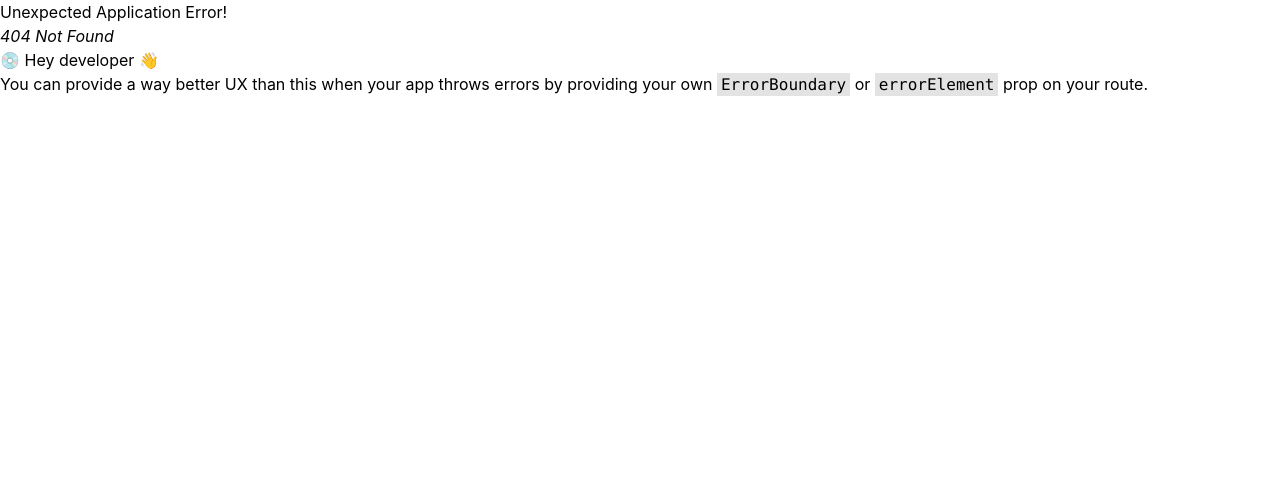
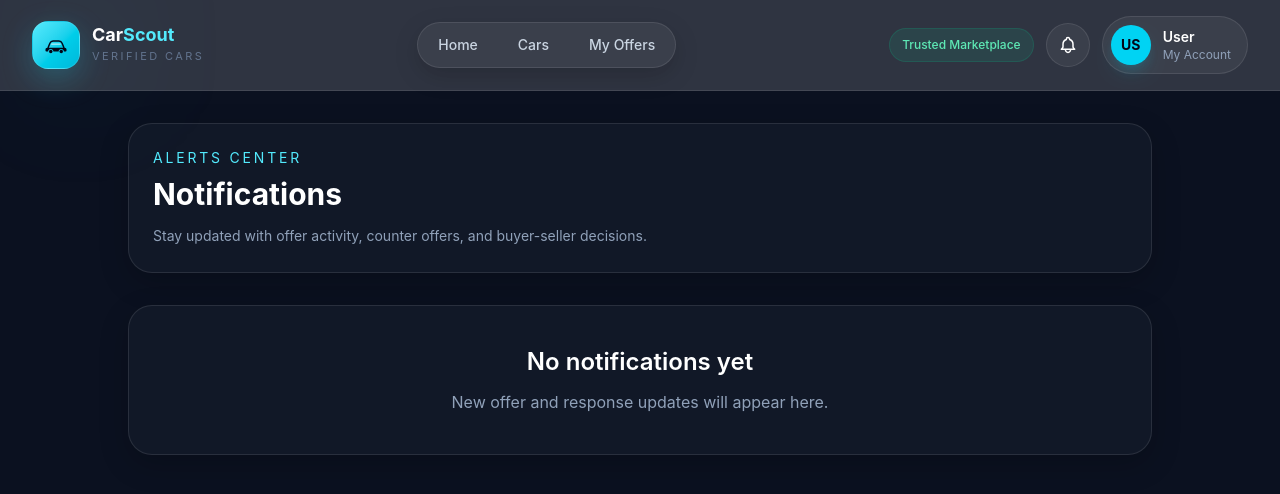
Before and after one commit to Chavda-Jay/Car_Scout-Frontend, a React (Vite) app: page /user/notifications in a window 1280 px wide. Before the commit this address had no page. Shown: the top 494 px of the page. Built offline with nearby package versions, Linux system fonts and the light colour scheme.

Commit message:
Notifications

```diff
--- a/src/components/user/UserNavbar.jsx
+++ b/src/components/user/UserNavbar.jsx
@@ -124,19 +124,27 @@
 
 import React, { useEffect, useMemo, useRef, useState } from "react";
 import { Link, Outlet, useLocation, useNavigate } from "react-router-dom";
+import API from "../../api/Api";
 
 export const UserNavbar = () => {
   const [isOpen, setIsOpen] = useState(false);
   const [isProfileOpen, setIsProfileOpen] = useState(false);
+  const [unreadCount, setUnreadCount] = useState(0);
+
   const navigate = useNavigate();
   const location = useLocation();
   const profileRef = useRef(null);
 
   const userName = localStorage.getItem("firstName") || "User";
+  const role = localStorage.getItem("role");
+  const user = JSON.parse(localStorage.getItem("user"));
+
   const initials = useMemo(
     () => userName.slice(0, 2).toUpperCase(),
     [userName]
   );
+
+  const basePath = role === "seller" ? "/seller" : "/user";
 
   useEffect(() => {
     const handleClickOutside = (event) => {
@@ -149,18 +157,35 @@ export const UserNavbar = () => {
     return () => document.removeEventListener("mousedown", handleClickOutside);
   }, []);
 
+  // Poll unread notification count for navbar badge
+  useEffect(() => {
+    const fetchUnreadCount = async () => {
+      try {
+        if (!user?._id) return;
+        const res = await API.get(`/notification/unread-count?userId=${user._id}`);
+        setUnreadCount(res.data.count || 0);
+      } catch (err) {
+        console.log("Notification count error:", err);
+      }
+    };
+
+    fetchUnreadCount();
+    const interval = setInterval(fetchUnreadCount, 5000);
+
+    return () => clearInterval(interval);
+  }, [user?._id]);
+
   const handleLogout = () => {
     localStorage.removeItem("token");
     localStorage.removeItem("role");
     localStorage.removeItem("firstName");
+    localStorage.removeItem("user");
     navigate("/");
   };
 
   const isActive = (path) => {
-    if (path === "/user") {
-      return (
-        location.pathname === "/user" || location.pathname === "/user/home"
-      );
+    if (path === basePath) {
+      return location.pathname === basePath;
     }
     return location.pathname.startsWith(path);
   };
@@ -178,7 +203,7 @@ export const UserNavbar = () => {
         <div className="relative mx-auto flex max-w-7xl items-center justify-between px-4 py-4 sm:px-6 lg:px-8">
           <div className="pointer-events-none absolute left-10 top-1/2 h-20 w-20 -translate-y-1/2 rounded-full bg-cyan-500/10 blur-3xl" />
 
-          <Link to="/user" className="relative flex items-center gap-3">
+          <Link to={basePath} className="relative flex items-center gap-3">
             <div className="flex h-12 w-12 items-center justify-center rounded-2xl border border-white/10 bg-gradient-to-br from-cyan-300 to-cyan-500 shadow-[0_10px_30px_rgba(34,211,238,0.25)] transition duration-300 hover:scale-105">
               <svg
                 xmlns="http://www.w3.org/2000/svg"
@@ -219,21 +244,60 @@ export const UserNavbar = () => {
           </Link>
 
           <div className="hidden items-center gap-2 rounded-full border border-white/10 bg-white/5 p-1 shadow-[0_8px_24px_rgba(0,0,0,0.18)] md:flex">
-            <Link to="/user" className={navClass("/user")}>
+            <Link to={basePath} className={navClass(basePath)}>
               Home
             </Link>
+
+            {role !== "seller" && (
               <Link to="/user/cars" className={navClass("/user/cars")}>
                 Cars
               </Link>
-            <Link to="/user/offers" className={navClass("/user/offers")}>
-              My Offers
+            )}
+
+            <Link to={`${basePath}/offers`} className={navClass(`${basePath}/offers`)}>
+              {role === "seller" ? "View Offers" : "My Offers"}
             </Link>
+
+            {role === "seller" && (
+              <Link
+                to="/seller/my-listings"
+                className={navClass("/seller/my-listings")}
+              >
+                My Listings
+              </Link>
+            )}
           </div>
 
           <div className="hidden items-center gap-3 md:flex">
             <div className="rounded-full border border-emerald-400/15 bg-emerald-400/10 px-3 py-2 text-xs font-medium text-emerald-300">
               Trusted Marketplace
             </div>
+
+            <Link
+              to={`${basePath}/notifications`}
+              className="relative flex h-11 w-11 items-center justify-center rounded-full border border-white/10 bg-white/5 transition duration-300 hover:bg-white/10"
+            >
+              <svg
+                xmlns="http://www.w3.org/2000/svg"
+                className="h-5 w-5 text-white"
+                fill="none"
+                viewBox="0 0 24 24"
+                stroke="currentColor"
+                strokeWidth="1.8"
+              >
+                <path
+                  strokeLinecap="round"
+                  strokeLinejoin="round"
+                  d="M14.857 17H20l-1.405-1.405A2.032 2.032 0 0118 14.158V11a6.002 6.002 0 00-4-5.659V5a2 2 0 10-4 0v.341C7.67 6.165 6 8.388 6 11v3.159c0 .538-.214 1.055-.595 1.436L4 17h5.143m5.714 0a3 3 0 11-5.714 0m5.714 0H9.143"
+                />
+              </svg>
+
+              {unreadCount > 0 && (
+                <span className="absolute -right-1 -top-1 flex h-5 min-w-[20px] items-center justify-center rounded-full bg-red-500 px-1 text-[10px] font-bold text-white">
+                  {unreadCount}
+                </span>
+              )}
+            </Link>
 
             <div className="relative" ref={profileRef}>
               <button
@@ -258,19 +322,19 @@ export const UserNavbar = () => {
                   </div>
 
                   <Link
-                    to="/user/profile"
+                    to={`${basePath}/offers`}
                     onClick={() => setIsProfileOpen(false)}
                     className="block px-4 py-3 text-sm text-slate-200 transition hover:bg-white/5"
                   >
-                    Profile
+                    {role === "seller" ? "View Offers" : "My Offers"}
                   </Link>
 
                   <Link
-                    to="/user/offers"
+                    to={`${basePath}/notifications`}
                     onClick={() => setIsProfileOpen(false)}
                     className="block px-4 py-3 text-sm text-slate-200 transition hover:bg-white/5"
                   >
-                    My Offers
+                    Notifications
                   </Link>
 
                   <button
@@ -288,7 +352,7 @@ export const UserNavbar = () => {
             onClick={() => setIsOpen(!isOpen)}
             className="flex h-10 w-10 items-center justify-center rounded-xl border border-white/10 bg-white/5 transition hover:bg-white/10 md:hidden"
           >
-            <span className="text-lg">{isOpen ? "✕" : "☰"}</span>
+            <span className="text-lg">{isOpen ? "X" : "☰"}</span>
           </button>
         </div>
 
@@ -299,13 +363,14 @@ export const UserNavbar = () => {
         >
           <div className="space-y-2 px-4 py-4">
             <Link
-              to="/user"
+              to={basePath}
               onClick={() => setIsOpen(false)}
               className="block rounded-xl px-4 py-3 text-slate-200 transition hover:bg-white/5"
             >
               Home
             </Link>
 
+            {role !== "seller" && (
               <Link
                 to="/user/cars"
                 onClick={() => setIsOpen(false)}
@@ -313,21 +378,32 @@ export const UserNavbar = () => {
               >
                 Cars
               </Link>
+            )}
 
             <Link
-              to="/user/offers"
+              to={`${basePath}/offers`}
               onClick={() => setIsOpen(false)}
               className="block rounded-xl px-4 py-3 text-slate-200 transition hover:bg-white/5"
             >
-              My Offers
+              {role === "seller" ? "View Offers" : "My Offers"}
             </Link>
 
+            {role === "seller" && (
               <Link
-              to="/user/profile"
+                to="/seller/my-listings"
                 onClick={() => setIsOpen(false)}
                 className="block rounded-xl px-4 py-3 text-slate-200 transition hover:bg-white/5"
               >
-              Profile
+                My Listings
+              </Link>
+            )}
+
+            <Link
+              to={`${basePath}/notifications`}
+              onClick={() => setIsOpen(false)}
+              className="block rounded-xl px-4 py-3 text-slate-200 transition hover:bg-white/5"
+            >
+              Notifications {unreadCount > 0 ? `(${unreadCount})` : ""}
             </Link>
 
             <button
--- a/src/pages/seller/SellerOffers.jsx
+++ b/src/pages/seller/SellerOffers.jsx
@@ -27,7 +27,7 @@ const SellerOffers = () => {
 
   const handleStatusChange = async (id, status) => {
     try {
-      await API.put(`/offer/${id}`, { status });
+      await API.put(`/offer/${id}`, { status, actionBy: "seller" });
 
       toast.success(`Offer ${status} ✅`);
 
@@ -47,6 +47,7 @@ const SellerOffers = () => {
     try {
       await API.put(`/offer/${id}`, {
         counterOffer: Number(counter),
+        actionBy: "seller"
       });
 
       toast.success("Counter sent 💰");
--- a/src/pages/user/Myoffers.jsx
+++ b/src/pages/user/Myoffers.jsx
@@ -30,7 +30,7 @@ const MyOffers = () => {
 
   const handleBuyerDecision = async (id, status) => {
     try {
-      await API.put(`/offer/${id}`, { status });
+      await API.put(`/offer/${id}`, { status, actionBy: "buyer" });
 
       toast.success(`You ${status} the offer ✅`);
 
--- /dev/null
+++ b/src/pages/user/Notifications.jsx
@@ -0,0 +1,166 @@
+import React, { useEffect, useState } from "react";
+import API from "../../api/Api";
+import { toast } from "react-toastify";
+
+const Notifications = () => {
+  const [notifications, setNotifications] = useState([]);
+  const [loading, setLoading] = useState(true);
+
+  const user = JSON.parse(localStorage.getItem("user"));
+  const role = localStorage.getItem("role");
+
+  const getNotifications = async () => {
+    try {
+      if (!user?._id) return;
+
+      const res = await API.get(`/notification?userId=${user._id}`);
+      setNotifications(res.data.data || []);
+    } catch (err) {
+      console.log("Notification fetch error:", err);
+      toast.error("Failed to load notifications");
+    } finally {
+      setLoading(false);
+    }
+  };
+
+  useEffect(() => {
+    getNotifications();
+  }, []);
+
+  const handleMarkAsRead = async (id) => {
+    try {
+      await API.put(`/notification/read/${id}`);
+
+      setNotifications((prev) =>
+        prev.map((item) =>
+          item._id === id ? { ...item, isRead: true } : item
+        )
+      );
+    } catch (err) {
+      console.log("Mark as read error:", err);
+    }
+  };
+
+  const handleMarkAllAsRead = async () => {
+    try {
+      await API.put("/notification/read-all", { userId: user._id });
+
+      setNotifications((prev) =>
+        prev.map((item) => ({ ...item, isRead: true }))
+      );
+
+      toast.success("All notifications marked as read");
+    } catch (err) {
+      console.log("Mark all as read error:", err);
+      toast.error("Failed to mark all as read");
+    }
+  };
+
+  const getRedirectPath = () => {
+    return role === "seller" ? "/seller/offers" : "/user/offers";
+  };
+
+  if (loading) {
+    return (
+      <div className="min-h-screen bg-[#0b1120] px-4 py-8 text-white sm:px-6 lg:px-10">
+        <p className="text-slate-400">Loading notifications...</p>
+      </div>
+    );
+  }
+
+  return (
+    <div className="min-h-screen bg-[#0b1120] px-4 py-8 text-white sm:px-6 lg:px-10">
+      <div className="mx-auto max-w-5xl">
+        <div className="mb-8 flex flex-col gap-4 rounded-3xl border border-white/10 bg-[#111827] p-6 shadow-[0_10px_30px_rgba(0,0,0,0.20)] sm:flex-row sm:items-center sm:justify-between">
+          <div>
+            <p className="text-sm uppercase tracking-[0.2em] text-cyan-300">
+              Alerts Center
+            </p>
+            <h1 className="mt-2 text-3xl font-bold">Notifications</h1>
+            <p className="mt-3 max-w-2xl text-sm leading-6 text-slate-400">
+              Stay updated with offer activity, counter offers, and buyer-seller decisions.
+            </p>
+          </div>
+
+          {notifications.length > 0 && (
+            <button
+              onClick={handleMarkAllAsRead}
+              className="rounded-xl bg-cyan-400 px-5 py-3 text-sm font-semibold text-slate-950 transition hover:bg-cyan-300"
+            >
+              Mark All Read
+            </button>
+          )}
+        </div>
+
+        {notifications.length === 0 ? (
+          <div className="rounded-3xl border border-white/10 bg-[#111827] p-10 text-center shadow-[0_10px_30px_rgba(0,0,0,0.20)]">
+            <h3 className="text-2xl font-semibold text-white">No notifications yet</h3>
+            <p className="mt-3 text-slate-400">
+              New offer and response updates will appear here.
+            </p>
+          </div>
+        ) : (
+          <div className="grid gap-4">
+            {notifications.map((item) => (
+              <div
+                key={item._id}
+                className={`rounded-3xl border p-5 shadow-[0_10px_30px_rgba(0,0,0,0.20)] transition ${
+                  item.isRead
+                    ? "border-white/10 bg-[#111827]"
+                    : "border-cyan-400/20 bg-cyan-400/5"
+                }`}
+              >
+                <div className="flex flex-col gap-4 sm:flex-row sm:items-start sm:justify-between">
+                  <div>
+                    <div className="flex items-center gap-3">
+                      <h3 className="text-lg font-bold text-white">{item.title}</h3>
+                      {!item.isRead && (
+                        <span className="rounded-full bg-red-500 px-2 py-1 text-[10px] font-bold uppercase text-white">
+                          New
+                        </span>
+                      )}
+                    </div>
+
+                    <p className="mt-2 text-sm leading-6 text-slate-300">
+                      {item.message}
+                    </p>
+
+                    {(item.carId?.brand || item.carId?.model) && (
+                      <p className="mt-3 text-xs uppercase tracking-[0.18em] text-slate-500">
+                        Car: {item.carId?.brand} {item.carId?.model}
+                      </p>
+                    )}
+                  </div>
+
+                  <div className="flex flex-wrap gap-3">
+                    {!item.isRead && (
+                      <button
+                        onClick={() => handleMarkAsRead(item._id)}
+                        className="rounded-xl border border-white/10 bg-white/5 px-4 py-2 text-sm font-medium text-white transition hover:bg-white/10"
+                      >
+                        Mark Read
+                      </button>
+                    )}
+
+                    <a
+                      href={getRedirectPath()}
+                      className="rounded-xl bg-cyan-400 px-4 py-2 text-sm font-semibold text-slate-950 transition hover:bg-cyan-300"
+                    >
+                      Open
+                    </a>
+                  </div>
+                </div>
+
+                <p className="mt-4 text-xs text-slate-500">
+                  {new Date(item.createdAt).toLocaleString("en-IN")}
+                </p>
+              </div>
+            ))}
+          </div>
+        )}
+      </div>
+    </div>
+  );
+};
+
+export default Notifications;
```
Also changed, not shown: src/router/AppRoutes.jsx (+13 -19 lines). Lines whose indentation alone changed are shown as unchanged.
